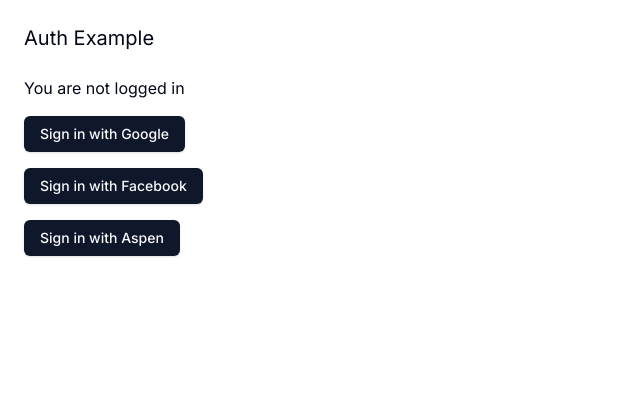
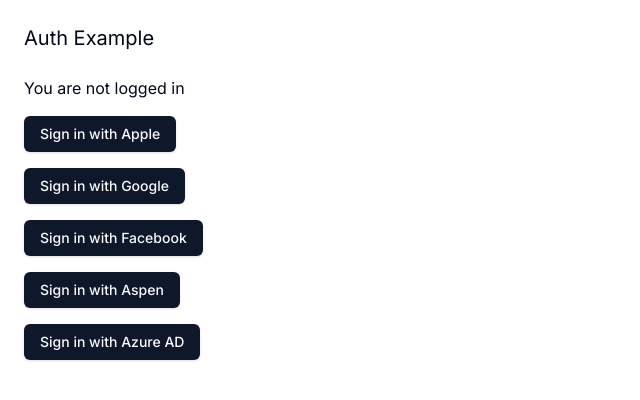
Before and after one commit to aspensquare/missing-secret-example, a Next.js app: page /auth/signin in a window 1280 px wide. Shown: the top 400 px of the page, without its empty margins (0-640 px from the left). Built offline with nearby package versions, Linux system fonts and the light colour scheme; no server answers.

Commit message:
apple signin

```diff
--- a/app/auth/signin/page.js
+++ b/app/auth/signin/page.js
@@ -23,6 +23,20 @@
     return (
         <>
             <p>You are not logged in</p>
+
+            <form
+                className={"my-4"}
+                action={async () => {
+                    "use server";
+                    await signIn( "apple", {
+                        redirect: true,
+                        redirectTo: callbackUrl,
+                        callbackUrl
+                    } );
+                }}
+            >
+                <Button type="submit">Sign in with Apple</Button>
+            </form>
 
             <form
                 className={"my-4"}
@@ -66,6 +80,20 @@
             >
                 <Button type="submit">Sign in with Aspen</Button>
             </form>
+
+            <form
+                className={"my-4"}
+                action={async () => {
+                    "use server";
+                    await signIn( "azure-ad", {
+                        // redirect: true,
+                        // redirectTo: callbackUrl,
+                        callbackUrl
+                    } );
+                }}
+            >
+                <Button type="submit">Sign in with Azure AD</Button>
+            </form>
         </>
     );
 }
--- a/auth.js
+++ b/auth.js
@@ -1,6 +1,8 @@
 import NextAuth from "next-auth";
+import AppleProvider from "next-auth/providers/apple"
 import Google from "next-auth/providers/google";
 import Facebook from "next-auth/providers/facebook";
+import AzureADProvider from "next-auth/providers/azure-ad";
 import CredentialsProvider from "next-auth/providers/credentials";
 import * as jose from "jose"
 
@@ -67,8 +69,14 @@
     basePath: "/api/auth",
     debug: true,
     providers: [
+        AppleProvider,
         Google,
         Facebook,
+        AzureADProvider( {
+            clientId: process.env.AZURE_AD_CLIENT_ID,
+            clientSecret: process.env.AZURE_AD_CLIENT_SECRET,
+            tenantId: process.env.AZURE_AD_TENANT_ID,
+        } ),
         CredentialsProvider( {
             id: "aspen-identity",
             // The name to display on the sign in form (e.g. "Sign in with...")
--- a/package.json
+++ b/package.json
@@ -13,9 +13,12 @@
         "@radix-ui/react-slot": "^1.0.2",
         "class-variance-authority": "^0.7.0",
         "clsx": "^2.1.0",
+        "fs": "^0.0.1-security",
         "jose": "^5.2.2",
+        "jsonwebtoken": "^9.0.2",
         "next": "^14.1.1-canary.70",
         "next-auth": "^5.0.0-beta.13",
+        "path": "^0.12.7",
         "react": "^18.2.0",
         "react-dom": "^18.2.0",
         "tailwind-merge": "^2.2.1",
```
Also changed, not shown: index.js (added, +31 -0 lines), 2 other files (tests, documents, lock files or other folders).
